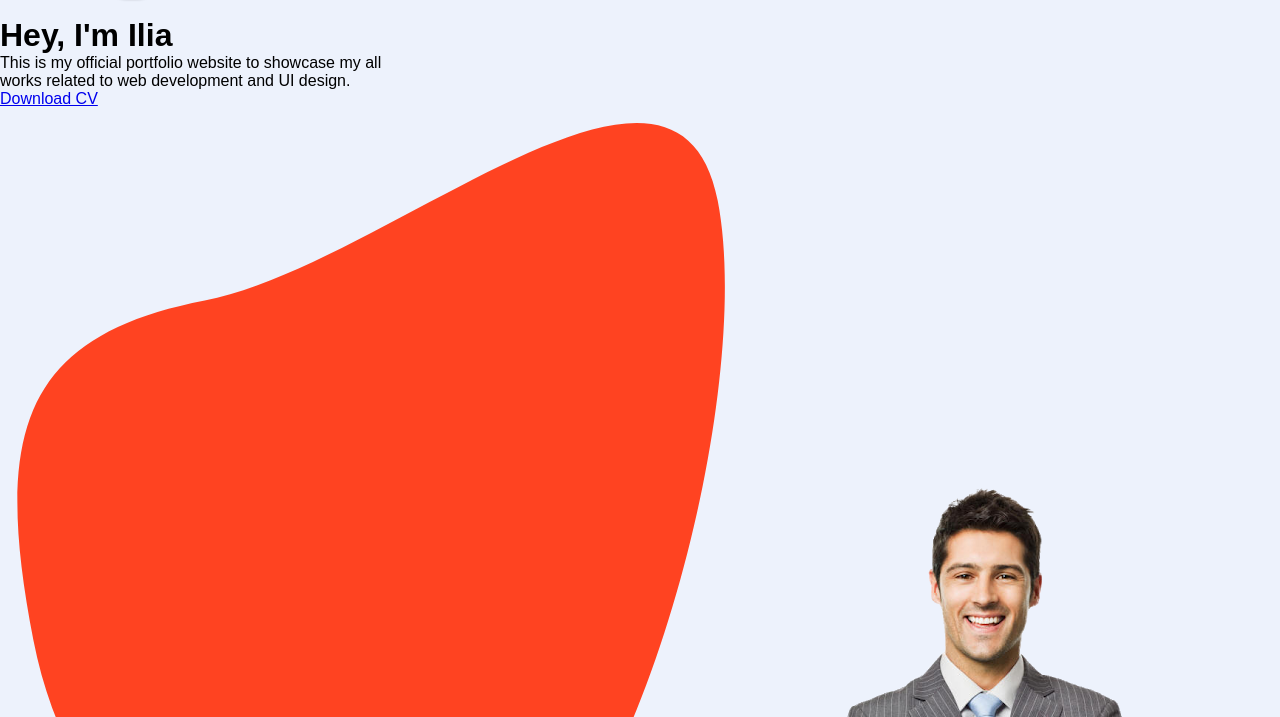
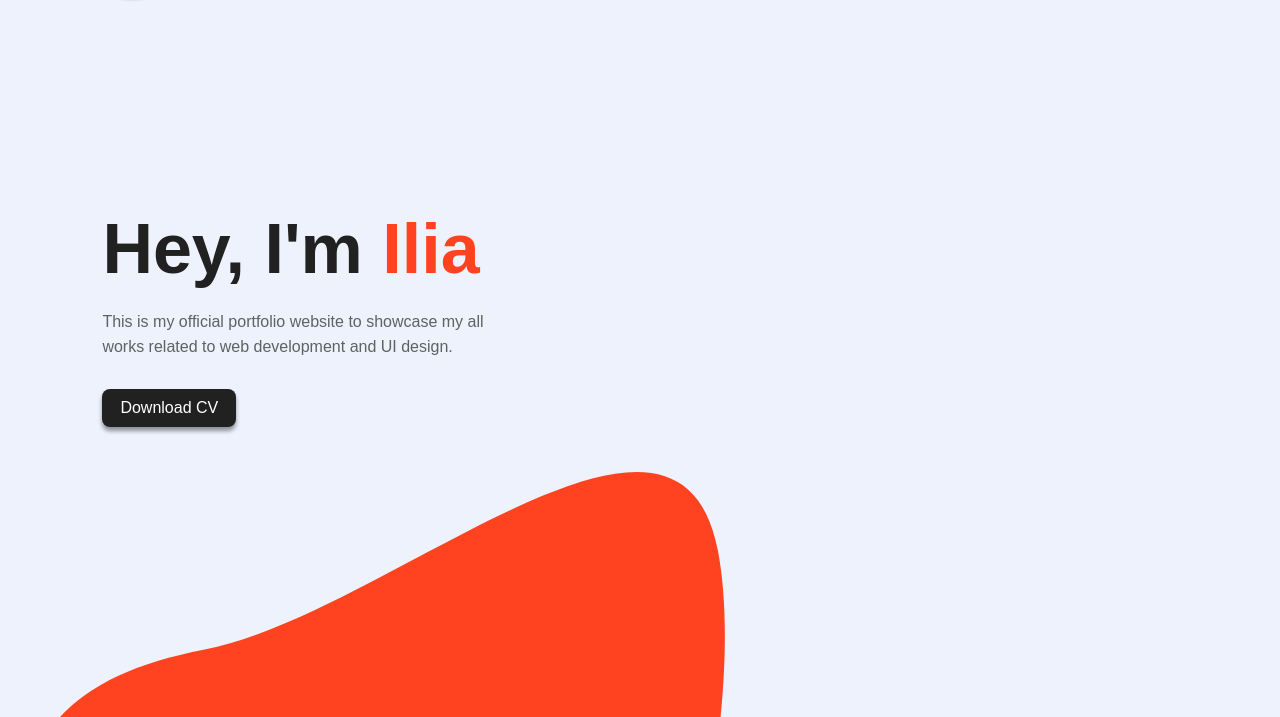
Before and after one commit to ilarioni/imageTransform, a plain HTML site: page index.html in a window 1280 px wide. Shown: the part 83-800 px from the top of the page. Drawn offline with Linux system fonts and the light colour scheme.

Commit message:
info style

```diff
--- a/style.css
+++ b/style.css
@@ -49,3 +49,34 @@ nav ul li a {
 nav ul li a:hover {
     color: #606163;
 }
+
+.info {
+    margin-left: 8%;
+    margin-top: 15%;
+}
+
+.info h1 {
+    font-size: 70px;
+    color: #212121;
+    margin-bottom: 20px;
+}
+
+span {
+    color: #ff4321;
+}
+
+.info p {
+    color: #606163;
+    line-height: 25px;
+}
+
+.info a {
+    background: #212121;
+    padding: 10px 18px;
+    text-decoration: none;
+    color: #fff;
+    display: inline-block;
+    margin: 30px 0;
+    border-radius: 8px;
+    box-shadow: 0 4px 4px 0 rgba(0,0,0,0.4);
+}
```
